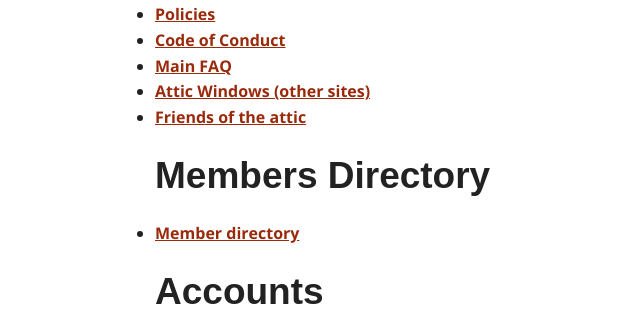
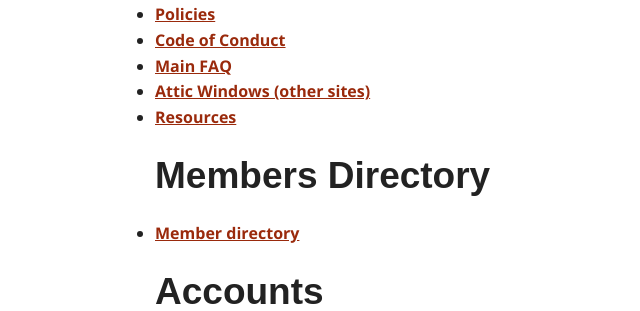
Before and after one commit to SeattleAttic/HedyNet, a Django app: page /sitemap in a window 1280 px wide. Shown: the part 312-623 px from the top of the page, without its empty margins (0-640 px from the left). Run offline with Django 3.2, Linux system fonts and the light colour scheme; style sheets or scripts are compiled from the project's sources; parts of the project's set-up code (start-up, migrations or seed data) failed here and were passed over; some libraries are stand-ins or nearby versions; some web fonts are replaced.

Commit message:
Change friends page to a resources page

```diff
--- a/HedyNet/HedyNet/urls.py
+++ b/HedyNet/HedyNet/urls.py
@@ -20,7 +20,7 @@ urlpatterns = patterns('',
     url(r'^donations$', TemplateView.as_view(template_name="donations.html"), name="donations"),
     url(r'^visit$', TemplateView.as_view(template_name="visit.html"), name="visit"),
     url(r'^membership$', TemplateView.as_view(template_name="membership.html"), name="membership"),
-    url(r'^friends$', TemplateView.as_view(template_name="friends.html"), name="friends"),
+    url(r'^resources$', TemplateView.as_view(template_name="resources.html"), name="resources"),
     url(r'^events$', TemplateView.as_view(template_name="events.html"), name="events"),
     url(r'^openhouse$', TemplateView.as_view(template_name="openhouse.html"), name="openhouse"),
 
@@ -32,6 +32,7 @@ urlpatterns = patterns('',
     (r'^profiles/', include('profiles.urls')),
     (r'^payments/', include('payments.urls')),
     (r'^othersites/', include('othersites.urls')),
+    (r'^applications/', include('applications.urls')),
 
     # Examples:
     # url(r'^$', 'HedyNet.views.home', name='home'),
--- a/HedyNet/templates/friends.html
+++ b/HedyNet/templates/resources.html
@@ -1,12 +1,12 @@
 {% extends "base.html" %}
 
-{% block title %}Friends{% endblock %}
+{% block title %}Resources{% endblock %}
 
 {% block content %}
 <section class="row">
 <div class="columns">
-<header><h1>Friends</h1></header>
-<h2>Feminist hackerspaces and makerspaces</h2>
+<header><h1>Resources</h1></header>
+<h2>Other feminist hackerspaces and makerspaces</h2>
 
 <ul>
 <li><a href="http://www.doubleunion.com/">Double Union</a> - San Francisco, California, USA</li>
--- a/HedyNet/templates/sitemap.html
+++ b/HedyNet/templates/sitemap.html
@@ -16,7 +16,7 @@
 <li><a href="{% url "codeofconduct" %}">Code of Conduct</a></li>
 <li><a href="{% url "faqsection-detail" "main" %}">Main FAQ</a></li>
 <li><a href="{% url "othersite_list" %}">Attic Windows (other sites)</a></li>
-<li><a href="{% url "friends" %}">Friends of the attic</a></li>
+<li><a href="{% url "resources" %}">Resources</a></li>
 </ul>
 
 <h2>Members Directory</h2>
--- a/HedyNet/templates/topnav.html
+++ b/HedyNet/templates/topnav.html
@@ -47,7 +47,7 @@
             <li><a href="{% url "codeofconduct" %}">Code of Conduct</a></li>
             <li><a href="{% url "faqsection-detail" slug="main" %}">FAQ</a></li>
             <li><a href="{% url "othersite_list" %}">Other sites</a></li>
-            <li><a href="{% url "friends" %}">Friends</a></li>
+            <li><a href="{% url "resources" %}">Resources</a></li>
           </ul>
         </li>
         <li class="divider"></li>
```
